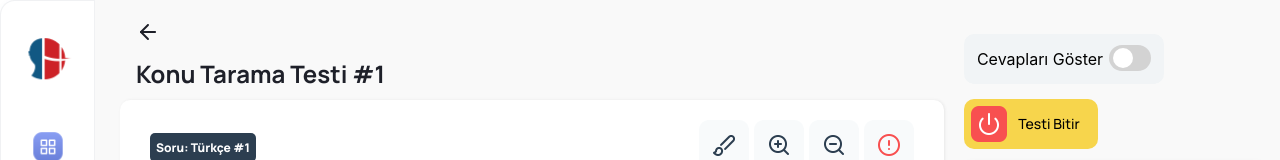
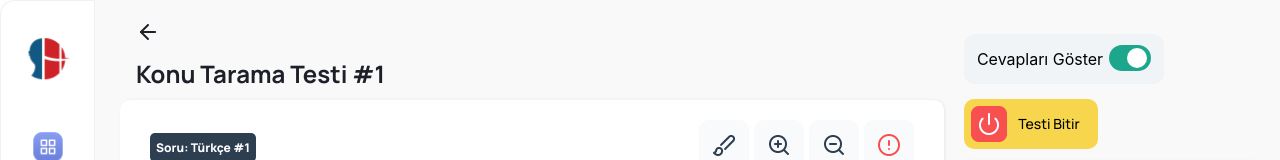
Before and after one commit to demirhancosku/doping-quiz, a React (Create React App) app: page / in a window 1280 px wide. Shown: the top 160 px of the page. Built offline with nearby package versions, Linux system fonts and the light colour scheme.

Commit message:
chore: cleanup & default prop change

```diff
--- a/src/contexts/QuizContext.tsx
+++ b/src/contexts/QuizContext.tsx
@@ -56,7 +56,7 @@ export const QuizProvider: React.FC<QuizProviderProps> =
          addAnswer
      }) => {
 
-        const [showAnswers, setShowAnswers] = React.useState(false);
+        const [showAnswers, setShowAnswers] = React.useState(true);
 
         const currentIndex = useMemo(
             () => questions.findIndex(q => q.id === currentQuestionId),
```
Also changed, not shown: src/components/Modal/index.tsx (+3 -4 lines).
